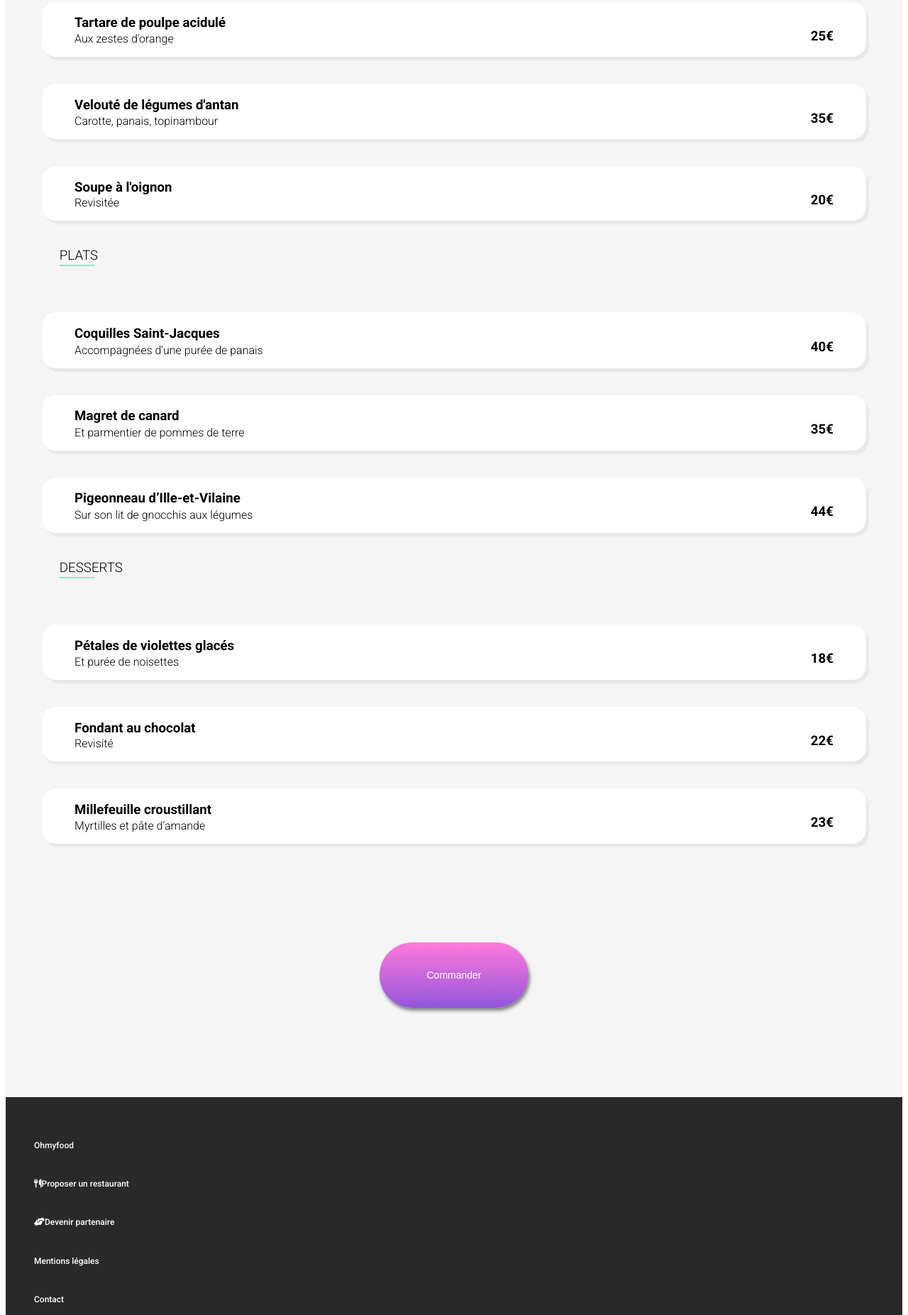
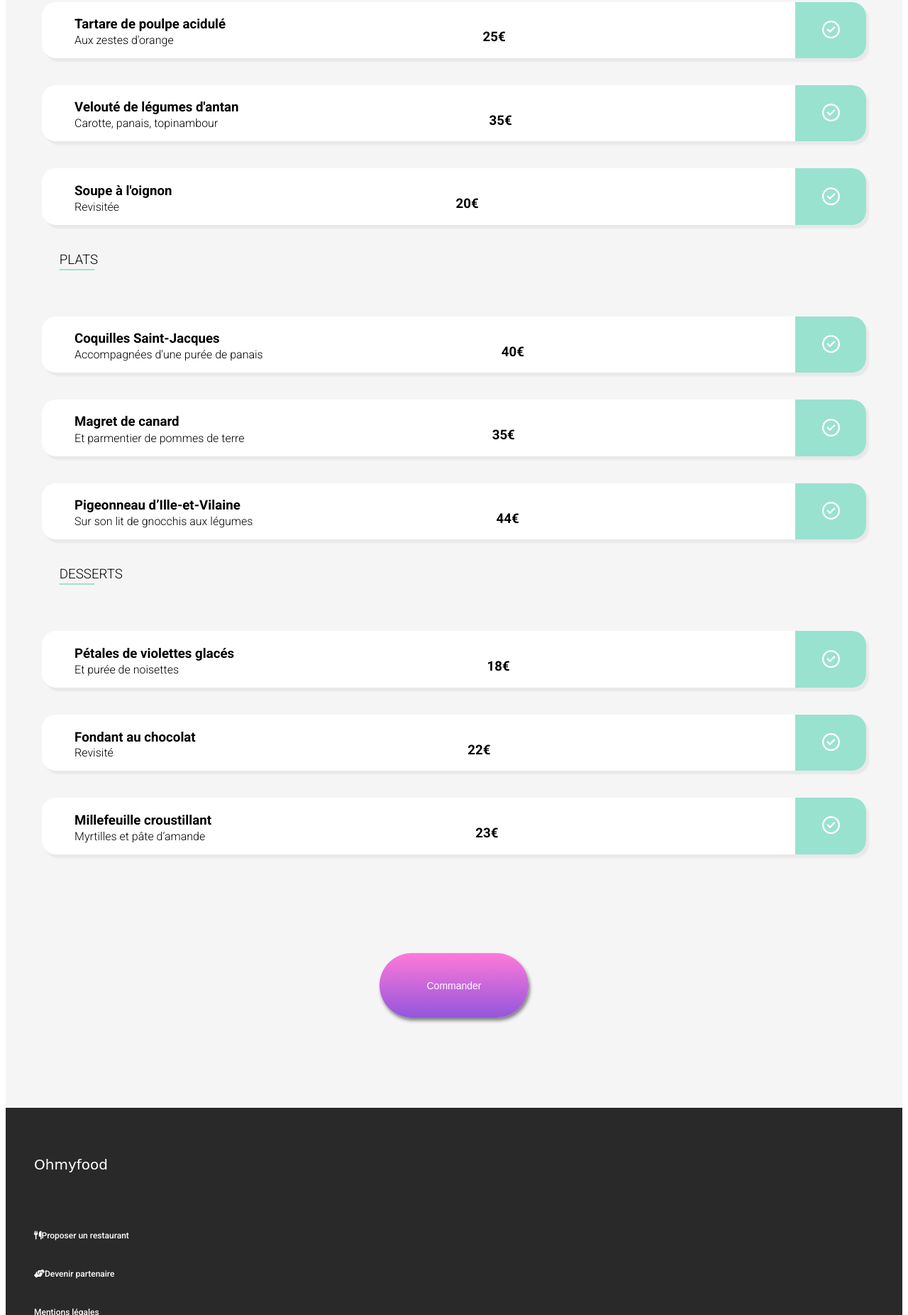
Before and after one commit to LilouCode/LisaLox_3_10112021, a website: page menu-a-la-francaise.html in a window 1280 px wide. Shown: the part 409-2262 px from the top of the page at 71% size. Drawn offline with Linux system fonts and the light colour scheme; a web font is replaced by a local one.

Commit message:
Page-menu Add selection and try "text-overflow"

```diff
--- a/menu-a-la-francaise.html
+++ b/menu-a-la-francaise.html
@@ -15,7 +15,7 @@
         <i class="fas fa-arrow-left"></i>
         <h1>Ohmyfood</h1>
       </a>
-  </nav>
+    </nav>
   </header>
 
   <main>
@@ -39,7 +39,9 @@
                 <h3 class="plat__description">Aux zestes d'orange</h3>
               </div>
               <h3 class="plat__prix">25€</h3>
-              <h3 class="plat__selection"><i class="far fa-check-circle"></i></h3>
+              <div class="plat__selection">
+                <button class="btn-check"><i class="far fa-check-circle"></i></button>
+              </div>
             </div>
 
             <div class="card-plat">
@@ -48,7 +50,9 @@
                 <h3 class="plat__description">Carotte, panais, topinambour</h3>
               </div>
               <h3 class="plat__prix">35€</h3>
-              <h3 class="plat__selection"><i class="far fa-check-circle"></i></h3>
+              <div class="plat__selection">
+                <button class="btn-check"><i class="far fa-check-circle"></i></button>
+              </div>
             </div>
 
             <div class="card-plat">
@@ -57,7 +61,9 @@
                 <h3 class="plat__description">Revisitée</h3>
               </div>
               <h3 class="plat__prix">20€</h3>
-              <h3 class="plat__selection"><i class="far fa-check-circle"></i></h3>
+             <div class="plat__selection">
+                <button class="btn-check"><i class="far fa-check-circle"></i></button>
+              </div>
             </div>
           </div>
 
@@ -73,7 +79,9 @@
                 <h3 class="plat__description">Accompagnées d'une purée de panais</h3>
               </div>
               <h3 class="plat__prix">40€</h3>
-              <h3 class="plat__selection"><i class="far fa-check-circle"></i></h3>
+             <div class="plat__selection">
+                <button class="btn-check"><i class="far fa-check-circle"></i></button>
+              </div>
             </div>
 
             <div class="card-plat">
@@ -82,7 +90,9 @@
                 <h3 class="plat__description">Et parmentier de pommes de terre</h3>
               </div>
               <h3 class="plat__prix">35€</h3>
-              <h3 class="plat__selection"><i class="far fa-check-circle"></i></h3>
+             <div class="plat__selection">
+                <button class="btn-check"><i class="far fa-check-circle"></i></button>
+              </div>
             </div>
 
             <div class="card-plat">
@@ -91,7 +101,9 @@
                 <h3 class="plat__description">Sur son lit de gnocchis aux légumes</h3>
               </div>
               <h3 class="plat__prix">44€</h3>
-              <h3 class="plat__selection"><i class="far fa-check-circle"></i></h3>
+             <div class="plat__selection">
+                <button class="btn-check"><i class="far fa-check-circle"></i></button>
+              </div>
             </div>
           </div>
 
@@ -107,7 +119,9 @@
                 <h3 class="plat__description">Et purée de noisettes</h3>
               </div>
               <h3 class="plat__prix">18€</h3>
-              <h3 class="plat__selection"><i class="far fa-check-circle"></i></h3>
+             <div class="plat__selection">
+                <button class="btn-check"><i class="far fa-check-circle"></i></button>
+              </div>
             </div>
 
             <div class="card-plat">
@@ -116,7 +130,9 @@
                 <h3 class="plat__description">Revisité</h3>
               </div>
               <h3 class="plat__prix">22€</h3>
-              <h3 class="plat__selection"><i class="far fa-check-circle"></i></h3>
+             <div class="plat__selection">
+                <button class="btn-check"><i class="far fa-check-circle"></i></button>
+              </div>
             </div>
 
             <div class="card-plat">
@@ -125,7 +141,9 @@
                 <h3 class="plat__description">Myrtilles et pâte d’amande</h3>
               </div>
               <h3 class="plat__prix">23€</h3>
-              <h3 class="plat__selection"><i class="far fa-check-circle"></i></h3>
+             <div class="plat__selection">
+                <button class="btn-check"><i class="far fa-check-circle"></i></button>
+              </div>
             </div>
           </div>
         </div>
@@ -135,24 +153,24 @@
   </main>
   <footer class="wrapper footer">
     <ul class="footer__list">
-      <li class="list__item">
-        <h5 class="item__label">Ohmyfood</h5>
+      <li class="list-item">
+        <h4 class="item__label">Ohmyfood</h4>
       </li>
 
-      <li class="list__item">
-        <h5 class="item__label"><i class="fas fa-utensils"></i>Proposer un restaurant</h5>
+      <li class="list-item">
+        <h5 class="list-item__label"><i class="fas fa-utensils"></i>Proposer un restaurant</h5>
       </li>
 
-      <li class="list__item">
-        <h5 class="item__label"><i class="fas fa-hands-helping"></i>Devenir partenaire</h5>
+      <li class="list-item">
+        <h5 class="list-item__label"><i class="fas fa-hands-helping"></i>Devenir partenaire</h5>
       </li>
 
-      <li class="list__item">
-        <h5 class="item__label">Mentions légales</h5>
+      <li class="list-item">
+        <h5 class="list-item__label">Mentions légales</h5>
       </li>
 
-      <li class="list__item">
-        <h5 class="item__label">Contact</h5>
+      <li class="list-item">
+        <h5 class="list-item__label">Contact</h5>
       </li>
     </ul>
   </footer>
--- a/sass/components/_buttons.scss
+++ b/sass/components/_buttons.scss
@@ -1,3 +1,7 @@
 .btn{
     @include btn
 }
+
+.btn-check{
+    @include btn-check
+}
--- a/sass/components/_grids.scss
+++ b/sass/components/_grids.scss
@@ -33,6 +33,7 @@
 .item__img img {
   @include image-grid;
 }
+
 
 .image {
   @include image;
--- a/sass/layout/_footer.scss
+++ b/sass/layout/_footer.scss
@@ -5,3 +5,11 @@ footer {
     width: 100%;
     color: white;
   }
+
+.footer__list{
+  & h4{
+    font-family: $font-brand;
+    font-size: 20px;
+    margin-bottom: 5%;
+  }
+}
--- a/sass/pages/_menu.scss
+++ b/sass/pages/_menu.scss
@@ -35,11 +35,17 @@
     margin-left: 4%;
     margin-right: 4%;
     width: auto;
+    height: 79.5px;
     background-color: white;
     border-radius: 20px;
     box-shadow: $shadow;
+    white-space: nowrap;
+    text-overflow: ellipsis;
     &:hover{
         box-shadow: $shadow-hover;
+    }
+    &:hover .plat__selection{
+        display: flex;
     }
 }
 
@@ -47,8 +53,11 @@
     margin-left: 4%;
     display: flex;
     flex-direction: column;
+    overflow: hidden;
+    text-overflow: ellipsis;
     &__name{
         margin-bottom: 0%;
+        overflow: hidden;
     }
     &__description{
         margin-top: 1%;
@@ -56,10 +65,21 @@
         font-weight: 300;
     }
     &__prix{
+        position: relative;
         margin-right: 4%;
     }
     &__selection{
-        display: none;
+        position: relative;
+        display: flex;
+        justify-content: center;
+        height: 79.5px;
+        border-top-right-radius: 20px;
+        border-bottom-right-radius: 20px;
+        flex-basis: 100px;
+        background-color: $colour-tertiary ;
+        & i{
+            color: white;
+            font-size: 25px;
+        }
     }
-
 }
--- a/sass/utils/_mixins.scss
+++ b/sass/utils/_mixins.scss
@@ -11,6 +11,12 @@
   align-self: center;
   font-size: 14px;
 }
+
+@mixin btn-check {
+  color: white;
+  background-color: $colour-tertiary;
+  border: transparent;
+}
 @mixin section-title {
   margin-left: 2%;
   margin-top: 8%;
@@ -18,7 +24,6 @@
 @mixin image {
   width: 100%;
   height: 290px;
-  object-position: center;
   object-fit: cover;
 }
 
@@ -27,6 +32,6 @@
   border-top-right-radius: 20px;
   width: 100%;
   height: 190px;
-  object-position: center;
+  object-position: bottom;
   object-fit: cover;
 }
```
Also changed, not shown: index.html (+11 -11 lines), public/css/style.css, 1 other file.
